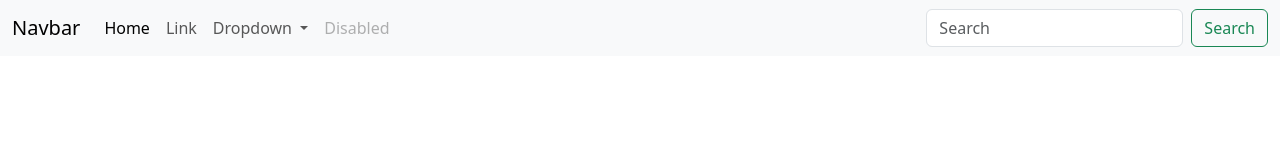
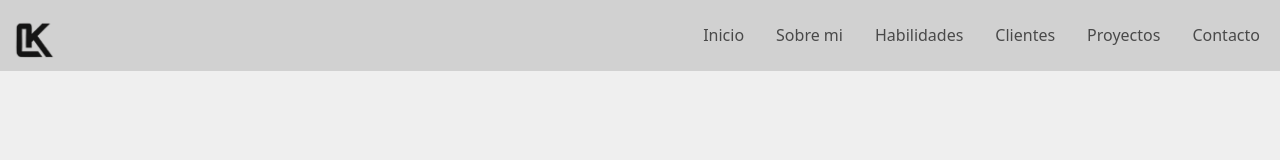
Before and after one commit to KarlosLuengas/Portafolio, a plain HTML site: page index.html in a window 1280 px wide. Drawn offline with nearby package versions, Linux system fonts and the light colour scheme.

Commit message:
actualizacion-10-12-25

```diff
--- a/index.html
+++ b/index.html
@@ -7,48 +7,37 @@
   <title>Karlos Luengas</title>
   <link href="https://cdn.jsdelivr.net/npm/bootstrap@5.3.8/dist/css/bootstrap.min.css" rel="stylesheet"
     integrity="sha384-sRIl4kxILFvY47J16cr9ZwB07vP4J8+LH7qKQnuqkuIAvNWLzeN8tE5YBujZqJLB" crossorigin="anonymous" />
+  <link rel="stylesheet" href="style.css">
 </head>
 <header>
   <nav class="navbar navbar-expand-lg bg-body-tertiary">
     <div class="container-fluid">
-      <a class="navbar-brand" href="#">Navbar</a>
+      <a class="navbar-brand" href="#"><img id="logo" src="img/logo.png" alt="logo"></a>
       <button class="navbar-toggler" type="button" data-bs-toggle="collapse" data-bs-target="#navbarSupportedContent"
         aria-controls="navbarSupportedContent" aria-expanded="false" aria-label="Toggle navigation">
         <span class="navbar-toggler-icon"></span>
       </button>
       <div class="collapse navbar-collapse" id="navbarSupportedContent">
-        <ul class="navbar-nav me-auto mb-2 mb-lg-0">
+        <ul class="navbar-nav nav-underline ms-auto mb-2 mb-lg-0">
           <li class="nav-item">
-            <a class="nav-link active" aria-current="page" href="#">Home</a>
+            <a class="nav-link " aria-current="page" href="#">Inicio</a>
           </li>
           <li class="nav-item">
-            <a class="nav-link" href="#">Link</a>
-          </li>
-          <li class="nav-item dropdown">
-            <a class="nav-link dropdown-toggle" href="#" role="button" data-bs-toggle="dropdown" aria-expanded="false">
-              Dropdown
-            </a>
-            <ul class="dropdown-menu">
-              <li><a class="dropdown-item" href="#">Action</a></li>
-              <li><a class="dropdown-item" href="#">Another action</a></li>
-              <li>
-                <hr class="dropdown-divider" />
-              </li>
-              <li>
-                <a class="dropdown-item" href="#">Something else here</a>
-              </li>
-            </ul>
+            <a class="nav-link" href="#">Sobre mi</a>
           </li>
           <li class="nav-item">
-            <a class="nav-link disabled" aria-disabled="true">Disabled</a>
+            <a class="nav-link" href="#">Habilidades</a>
+          </li>
+          <li class="nav-item">
+            <a class="nav-link" href="#">Clientes</a>
+          </li>
+          <li class="nav-item">
+            <a class="nav-link" href="#">Proyectos</a>
+          </li>
+          <li class="nav-item">
+            <a class="nav-link" href="#">Contacto</a>
           </li>
         </ul>
-        <form class="d-flex" role="search">
-          <input class="form-control me-2" type="search" placeholder="Search" aria-label="Search" />
-          <button class="btn btn-outline-success" type="submit">
-            Search
-          </button>
-        </form>
       </div>
     </div>
   </nav>
--- /dev/null
+++ b/style.css
@@ -0,0 +1,10 @@
+#logo {
+    width: 45px;
+}
+body {
+    background-color: #EFEFEF;
+}
+.navbar {
+    background-color: #D1D1D1 !important;
+
+}
```
Also changed, not shown: img/logo.png (added).
